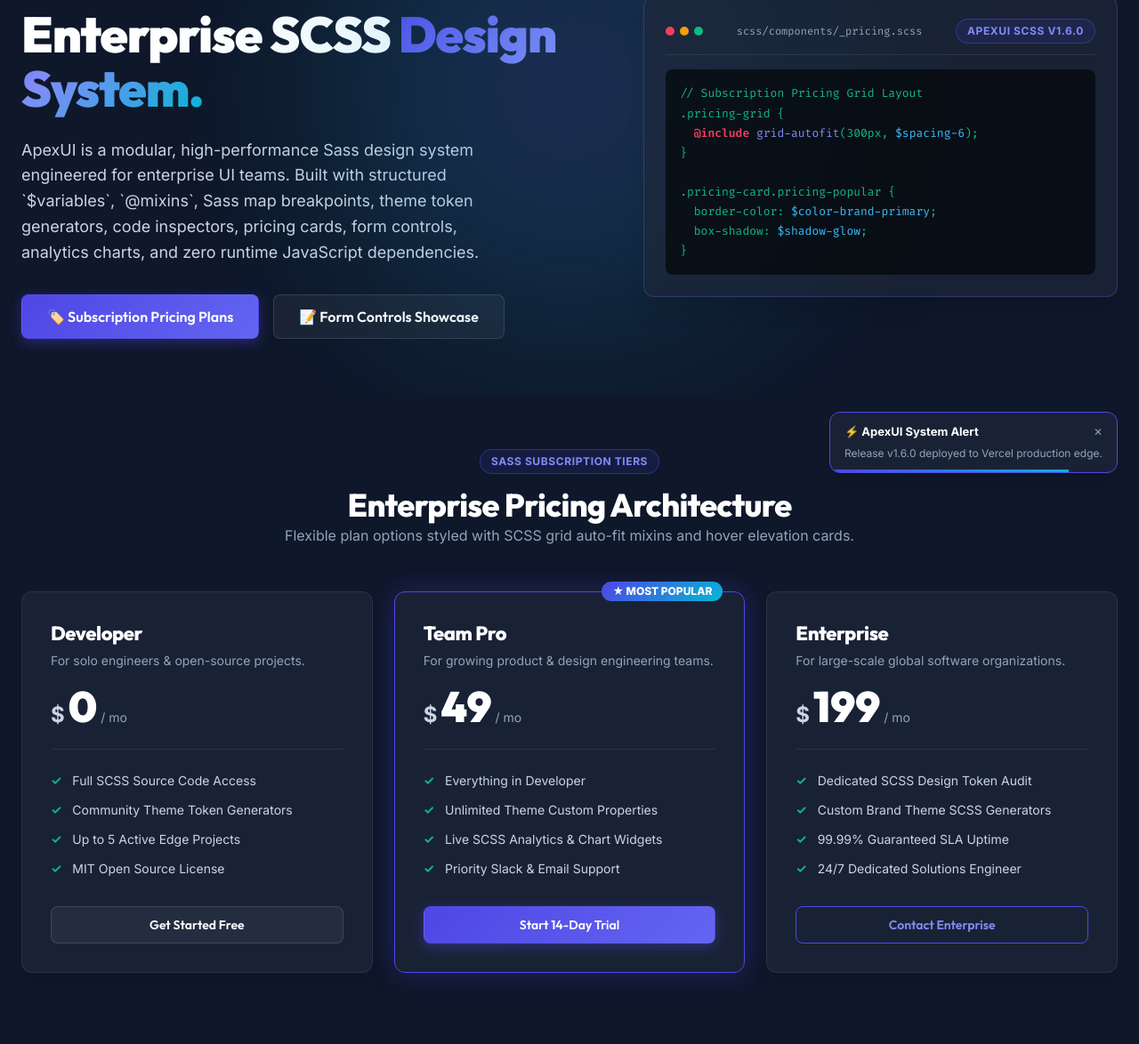
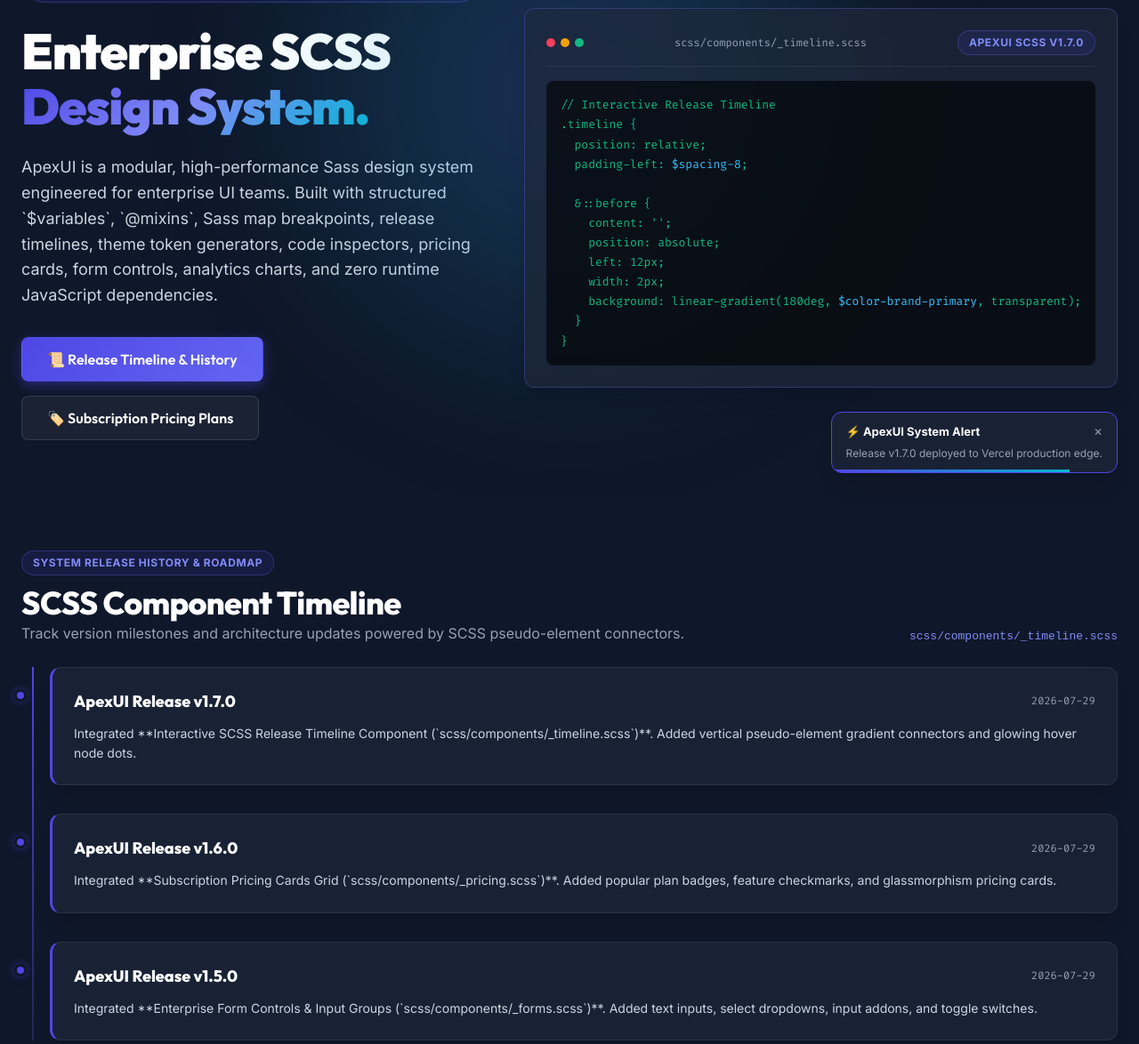
Before and after one commit to breakingthebot/sass-scss-design-system-build51, a website: page index.html in a window 1280 px wide. Shown: the part 244-1418 px from the top of the page at 89% size. Drawn offline with Linux system fonts and the light colour scheme.

Commit message:
feat: release v1.7.0 - Interactive SCSS Release Timeline Component

```diff
--- a/index.html
+++ b/index.html
@@ -4,7 +4,7 @@
     <meta charset="UTF-8" />
     <meta name="viewport" content="width=device-width, initial-scale=1.0" />
     <title>ApexUI — Enterprise Sass/SCSS Design System & Component Infrastructure</title>
-    <meta name="description" content="ApexUI is a modular, production-ready Sass/SCSS design system and UI component library. Featuring SCSS variables, mixins, maps, functions, theme token generators, code inspector, pricing cards, form controls, analytics charts, and zero JavaScript dependencies." />
+    <meta name="description" content="ApexUI is a modular, production-ready Sass/SCSS design system and UI component library. Featuring SCSS variables, mixins, maps, functions, theme token generators, code inspector, release timeline, pricing cards, form controls, analytics charts, and zero JavaScript dependencies." />
     <link rel="stylesheet" href="css/style.css" />
   </head>
   <body>
@@ -29,7 +29,7 @@
           <a href="#" class="brand-logo">
             <span class="brand-icon">⚡</span>
             <span>Apex<span class="text-brand-gradient">UI</span></span>
-            <span class="badge badge-brand" style="margin-left: 8px;">SCSS System • v1.6.0</span>
+            <span class="badge badge-brand" style="margin-left: 8px;">SCSS System • v1.7.0</span>
           </a>
 
           <!-- Mobile Hamburger Toggle Label -->
@@ -42,6 +42,7 @@
           <ul class="nav-menu">
             <li><a href="#architecture" class="nav-link">Architecture</a></li>
             <li><a href="#code-inspector" class="nav-link">SCSS Inspector</a></li>
+            <li><a href="#timeline" class="nav-link">Release Timeline</a></li>
             <li><a href="#pricing" class="nav-link">Pricing Plans</a></li>
             <li><a href="#forms" class="nav-link">Form Controls</a></li>
             <li><a href="#alerts" class="nav-link">Alerts & Toasts</a></li>
@@ -59,7 +60,7 @@
               <label for="theme-cyber" style="cursor: pointer; padding: 2px 10px; border-radius: 12px; font-size: 11px; font-weight: 700; color: #00f6ff; user-select: none;">⚡ Cyber</label>
             </div>
 
-            <a href="#pricing" class="btn btn-primary btn-sm">Get Started</a>
+            <a href="#timeline" class="btn btn-primary btn-sm">Release History</a>
           </div>
         </div>
       </header>
@@ -80,15 +81,15 @@
             </h1>
 
             <p class="hero-subtitle">
-              ApexUI is a modular, high-performance Sass design system engineered for enterprise UI teams. Built with structured `$variables`, `@mixins`, Sass map breakpoints, theme token generators, code inspectors, pricing cards, form controls, analytics charts, and zero runtime JavaScript dependencies.
+              ApexUI is a modular, high-performance Sass design system engineered for enterprise UI teams. Built with structured `$variables`, `@mixins`, Sass map breakpoints, release timelines, theme token generators, code inspectors, pricing cards, form controls, analytics charts, and zero runtime JavaScript dependencies.
             </p>
 
             <div class="hero-cta-group">
-              <a href="#pricing" class="btn btn-primary btn-lg">
+              <a href="#timeline" class="btn btn-primary btn-lg">
+                📜 Release Timeline &amp; History
+              </a>
+              <a href="#pricing" class="btn btn-secondary btn-lg">
                 🏷️ Subscription Pricing Plans
-              </a>
-              <a href="#forms" class="btn btn-secondary btn-lg">
-                📝 Form Controls Showcase
               </a>
             </div>
           </div>
@@ -101,25 +102,79 @@
                 <span class="dot dot-amber"></span>
                 <span class="dot dot-green"></span>
               </div>
-              <span class="file-path">scss/components/_pricing.scss</span>
-              <span class="badge badge-brand">ApexUI SCSS v1.6.0</span>
+              <span class="file-path">scss/components/_timeline.scss</span>
+              <span class="badge badge-brand">ApexUI SCSS v1.7.0</span>
             </div>
 
             <pre>
-<span class="token-comment">// Subscription Pricing Grid Layout</span>
-.pricing-grid {
-  <span class="token-keyword">@include</span> <span class="token-mixin">grid-autofit</span>(300px, <span class="token-variable">$spacing-6</span>);
-}
+<span class="token-comment">// Interactive Release Timeline</span>
+.timeline {
+  position: relative;
+  padding-left: <span class="token-variable">$spacing-8</span>;
 
-.pricing-card.pricing-popular {
-  border-color: <span class="token-variable">$color-brand-primary</span>;
-  box-shadow: <span class="token-variable">$shadow-glow</span>;
+  &amp;::before {
+    content: '';
+    position: absolute;
+    left: 12px;
+    width: 2px;
+    background: linear-gradient(180deg, <span class="token-variable">$color-brand-primary</span>, transparent);
+  }
 }</pre>
           </div>
         </div>
       </section>
 
-      <!-- SUBSCRIPTION PRICING CARDS SECTION (NEW v1.6.0) -->
+      <!-- SCSS INTERACTIVE RELEASE TIMELINE SECTION (NEW v1.7.0) -->
+      <section id="timeline" class="container" style="padding: 60px 24px;">
+        <div style="display: flex; justify-content: space-between; align-items: flex-end; flex-wrap: wrap; gap: 16px; margin-bottom: 24px;">
+          <div>
+            <span class="badge badge-brand">SYSTEM RELEASE HISTORY &amp; ROADMAP</span>
+            <h2 style="margin-top: 8px;">SCSS Component Timeline</h2>
+            <p>Track version milestones and architecture updates powered by SCSS pseudo-element connectors.</p>
+          </div>
+          <span style="font-family: monospace; font-size: 0.8125rem; color: #818cf8;">scss/components/_timeline.scss</span>
+        </div>
+
+        <div class="timeline">
+          <!-- Release v1.7.0 -->
+          <div class="timeline-item">
+            <div class="timeline-dot"></div>
+            <div class="timeline-header">
+              <span class="timeline-version">ApexUI Release v1.7.0</span>
+              <span class="timeline-date">2026-07-29</span>
+            </div>
+            <div class="timeline-body">
+              Integrated **Interactive SCSS Release Timeline Component (`scss/components/_timeline.scss`)**. Added vertical pseudo-element gradient connectors and glowing hover node dots.
+            </div>
+          </div>
+
+          <!-- Release v1.6.0 -->
+          <div class="timeline-item">
+            <div class="timeline-dot"></div>
+            <div class="timeline-header">
+              <span class="timeline-version">ApexUI Release v1.6.0</span>
+              <span class="timeline-date">2026-07-29</span>
+            </div>
+            <div class="timeline-body">
+              Integrated **Subscription Pricing Cards Grid (`scss/components/_pricing.scss`)**. Added popular plan badges, feature checkmarks, and glassmorphism pricing cards.
+            </div>
+          </div>
+
+          <!-- Release v1.5.0 -->
+          <div class="timeline-item">
+            <div class="timeline-dot"></div>
+            <div class="timeline-header">
+              <span class="timeline-version">ApexUI Release v1.5.0</span>
+              <span class="timeline-date">2026-07-29</span>
+            </div>
+            <div class="timeline-body">
+              Integrated **Enterprise Form Controls &amp; Input Groups (`scss/components/_forms.scss`)**. Added text inputs, select dropdowns, input addons, and toggle switches.
+            </div>
+          </div>
+        </div>
+      </section>
+
+      <!-- SUBSCRIPTION PRICING CARDS SECTION -->
       <section id="pricing" class="container" style="padding: 60px 24px;">
         <div style="text-align: center; max-width: 680px; margin: 0 auto 50px auto;">
           <span class="badge badge-brand">SASS SUBSCRIPTION TIERS</span>
@@ -301,8 +356,8 @@
           <div class="alert alert-info">
             <span class="alert-icon">ℹ️</span>
             <div class="alert-content">
-              <div class="alert-title">New SCSS Release v1.6.0 Available</div>
-              <div class="alert-desc">Integrated Subscription Pricing Cards components.</div>
+              <div class="alert-title">New SCSS Release v1.7.0 Available</div>
+              <div class="alert-desc">Integrated SCSS Interactive Release Timeline component.</div>
             </div>
             <span class="badge" style="background: rgba(6, 182, 212, 0.2); color: #06b6d4; border: 1px solid rgba(6, 182, 212, 0.4);">INFO</span>
           </div>
@@ -499,7 +554,7 @@
           <div class="feature-card">
             <div class="card-icon">🧩</div>
             <h3 class="card-title">`scss/components/`</h3>
-            <p class="card-desc">Decoupled SCSS stylesheets for navbars, buttons, metric widgets, token swatches, charts, codeboxes, alerts, forms, pricing, data tables, and modals.</p>
+            <p class="card-desc">Decoupled SCSS stylesheets for navbars, buttons, metric widgets, token swatches, charts, codeboxes, alerts, forms, pricing, timeline, data tables, and modals.</p>
           </div>
         </div>
       </section>
@@ -673,7 +728,7 @@
             <strong style="font-size: 0.8125rem; color: #ffffff;">⚡ ApexUI System Alert</strong>
             <label for="toast-dismiss" style="cursor: pointer; color: #94a3b8; font-size: 0.75rem;">✕</label>
           </div>
-          <p style="font-size: 0.75rem; color: #94a3b8; margin-top: 4px;">Release v1.6.0 deployed to Vercel production edge.</p>
+          <p style="font-size: 0.75rem; color: #94a3b8; margin-top: 4px;">Release v1.7.0 deployed to Vercel production edge.</p>
         </div>
       </div>
 
@@ -722,18 +777,18 @@ $font-mono: 'Fira Code', monospace;</pre>
               <h4 class="footer-col-title">SCSS Modules</h4>
               <ul class="footer-links">
                 <li><a href="#modal-inspect-variables">_variables.scss</a></li>
+                <li><a href="#timeline">_timeline.scss</a></li>
                 <li><a href="#pricing">_pricing.scss</a></li>
                 <li><a href="#forms">_forms.scss</a></li>
-                <li><a href="#themes">_themes.scss</a></li>
               </ul>
             </div>
 
             <div>
               <h4 class="footer-col-title">Components</h4>
               <ul class="footer-links">
+                <li><a href="#timeline">Release Timeline</a></li>
                 <li><a href="#pricing">Pricing Cards</a></li>
                 <li><a href="#forms">Form Controls</a></li>
-                <li><a href="#alerts">System Alerts</a></li>
                 <li><a href="#data-table">Enterprise Data Table</a></li>
               </ul>
             </div>
@@ -742,7 +797,7 @@ $font-mono: 'Fira Code', monospace;</pre>
               <h4 class="footer-col-title">Documentation</h4>
               <ul class="footer-links">
                 <li><a href="README.md">System Architecture Guide</a></li>
-                <li><a href="CHANGELOG.md">Changelog v1.6.0</a></li>
+                <li><a href="CHANGELOG.md">Changelog v1.7.0</a></li>
                 <li><a href="https://github.com/breakingthebot/sass-scss-design-system-build51">GitHub Repository</a></li>
                 <li><a href="#">MIT License</a></li>
               </ul>
@@ -751,7 +806,7 @@ $font-mono: 'Fira Code', monospace;</pre>
 
           <div class="footer-bottom">
             <span>© 2026 ApexUI Design Infrastructure Inc. All rights reserved. Built with Sass/SCSS.</span>
-            <span>⚡ Release v1.6.0 • Subscription Pricing Cards</span>
+            <span>⚡ Release v1.7.0 • Interactive Release Timeline</span>
           </div>
         </div>
       </footer>
--- /dev/null
+++ b/scss/components/_timeline.scss
@@ -0,0 +1,80 @@
+// ==========================================================================
+// ApexUI Design System — SCSS Component: Interactive Release Timeline
+// ==========================================================================
+
+@use '../abstracts/variables' as *;
+@use '../abstracts/mixins' as *;
+
+.timeline {
+  position: relative;
+  padding-left: $spacing-8;
+  margin-top: $spacing-6;
+
+  &::before {
+    content: '';
+    position: absolute;
+    top: 0;
+    bottom: 0;
+    left: 12px;
+    width: 2px;
+    background: linear-gradient(180deg, $color-brand-primary 0%, rgba(99, 102, 241, 0.2) 100%);
+  }
+
+  .timeline-item {
+    position: relative;
+    margin-bottom: $spacing-8;
+    @include glass-card();
+    padding: $spacing-6;
+    border-left: 3px solid $color-brand-primary;
+    transition: all 0.3s cubic-bezier(0.4, 0, 0.2, 1);
+
+    &:hover {
+      transform: translateX(6px);
+      border-color: $color-cyan;
+
+      .timeline-dot {
+        background: $color-cyan;
+        box-shadow: 0 0 16px $color-cyan;
+      }
+    }
+
+    .timeline-dot {
+      position: absolute;
+      top: $spacing-6;
+      left: -43px;
+      width: 14px;
+      height: 14px;
+      border-radius: 50%;
+      background: $color-brand-primary;
+      border: 3px solid $color-slate-900;
+      box-shadow: 0 0 10px rgba(79, 70, 229, 0.5);
+      transition: all 0.3s ease;
+    }
+
+    .timeline-header {
+      @include flex-align(row, space-between, center);
+      margin-bottom: $spacing-3;
+      flex-wrap: wrap;
+      gap: $spacing-2;
+
+      .timeline-version {
+        font-family: $font-heading;
+        font-size: 1.125rem;
+        font-weight: 800;
+        color: #ffffff;
+      }
+
+      .timeline-date {
+        font-family: $font-mono;
+        font-size: 0.75rem;
+        color: $color-slate-400;
+      }
+    }
+
+    .timeline-body {
+      font-size: 0.875rem;
+      color: $color-slate-300;
+      line-height: 1.6;
+    }
+  }
+}
--- a/scss/main.scss
+++ b/scss/main.scss
@@ -25,6 +25,7 @@
 @use 'components/alerts' as *;
 @use 'components/forms' as *;
 @use 'components/pricing' as *;
+@use 'components/timeline' as *;
 @use 'components/data-table' as *;
 @use 'components/modals' as *;
 
@@ -46,7 +47,7 @@
   }
 
   .hero-subtitle, p { color: #475569; }
-  .feature-card, .metric-widget, .code-inspector-card, .chart-card, .codebox-container, .form-control, .pricing-card, .data-table-wrapper {
+  .feature-card, .metric-widget, .code-inspector-card, .chart-card, .codebox-container, .form-control, .pricing-card, .timeline-item, .data-table-wrapper {
     background: #ffffff;
     border-color: #e2e8f0;
     box-shadow: 0 10px 25px rgba(0,0,0,0.06);
@@ -60,7 +61,7 @@
     border-bottom-color: rgba(255, 0, 127, 0.4);
   }
 
-  .feature-card, .metric-widget, .code-inspector-card, .chart-card, .codebox-container, .pricing-card {
+  .feature-card, .metric-widget, .code-inspector-card, .chart-card, .codebox-container, .pricing-card, .timeline-item {
     border-color: rgba(0, 246, 255, 0.4);
     box-shadow: 0 0 25px rgba(0, 246, 255, 0.2);
   }
```
Also changed, not shown: CHANGELOG.md, README.md, css/style.css, 1 other file.
